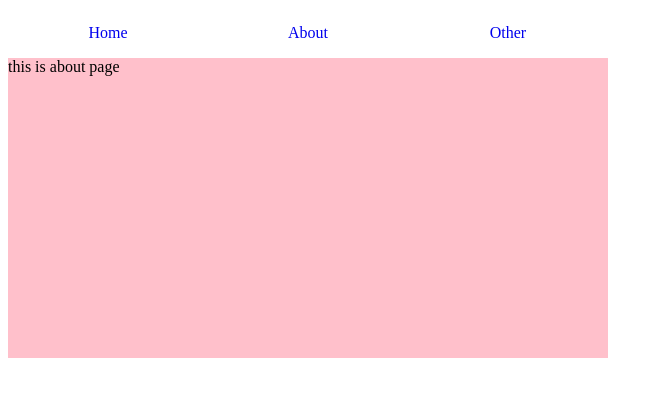
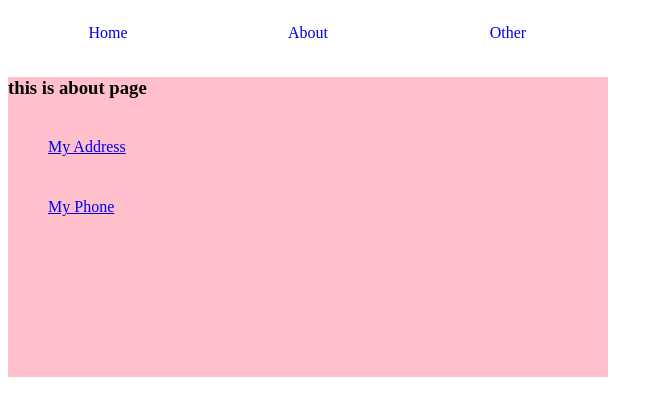
Before and after one commit to qjwvtd/vue-spa-demo, a Vue app: page /#/about in a window 1280 px wide. Shown: the top 416 px of the page, without its empty margins (0-663 px from the left). Built offline with nearby package versions, Linux system fonts and the light colour scheme.

Commit message:
modify router

```diff
--- /dev/null
+++ b/src/components/about/aboutAddress.vue
@@ -0,0 +1,13 @@
+<template>
+    <h3>chendu,shuangliuqu,shuanghualu 168,bangTaiHuaFuGongGuan</h3>
+</template>
+
+<script>
+    export default {
+        name: "AboutAddress"
+    }
+</script>
+
+<style scoped>
+
+</style>
--- /dev/null
+++ b/src/components/about/aboutPhone.vue
@@ -0,0 +1,13 @@
+<template>
+    <h3>18828055416</h3>
+</template>
+
+<script>
+    export default {
+        name: "AboutPhone"
+    }
+</script>
+
+<style scoped>
+
+</style>
--- a/src/components/about/index.vue
+++ b/src/components/about/index.vue
@@ -1,6 +1,15 @@
 <template>
     <div class="about">
-        this is about page
+        <h3>this is about page</h3>
+        <ul>
+            <li>
+                <router-link to="/about/address" exact>My Address</router-link>
+            </li>
+            <li>
+                <router-link to="/about/phone">My Phone</router-link>
+            </li>
+        </ul>
+        <router-view></router-view>
     </div>
 </template>
 
@@ -16,4 +25,12 @@ export default {
         height: 300px;
         background:pink;
     }
+    .about ul{
+        list-style: none;
+    }
+    .about ul li{
+        width: 50%;
+        height: 60px;
+        line-height: 60px;
+    }
 </style>
--- a/src/components/home/index.vue
+++ b/src/components/home/index.vue
@@ -1,8 +1,8 @@
 <template>
     <div class="home">
         <div class="homeNav">
-            <router-link to="child1">homeModuleOne</router-link>
-            <router-link to="child2">homeModuleTwo</router-link>
+            <router-link to="homeOne" exact>homeModuleOne</router-link>
+            <router-link to="homeTwo">homeModuleTwo</router-link>
         </div>
         <router-view></router-view>
     </div>
@@ -25,7 +25,7 @@ export default {
     }
     .home .homeNav a{
         float: left;
-        width: 120px;
+        width: 50%;
         line-height: 40px;
         text-align: center;
     }
```
Also changed, not shown: src/router/index.js (+18 -3 lines).
